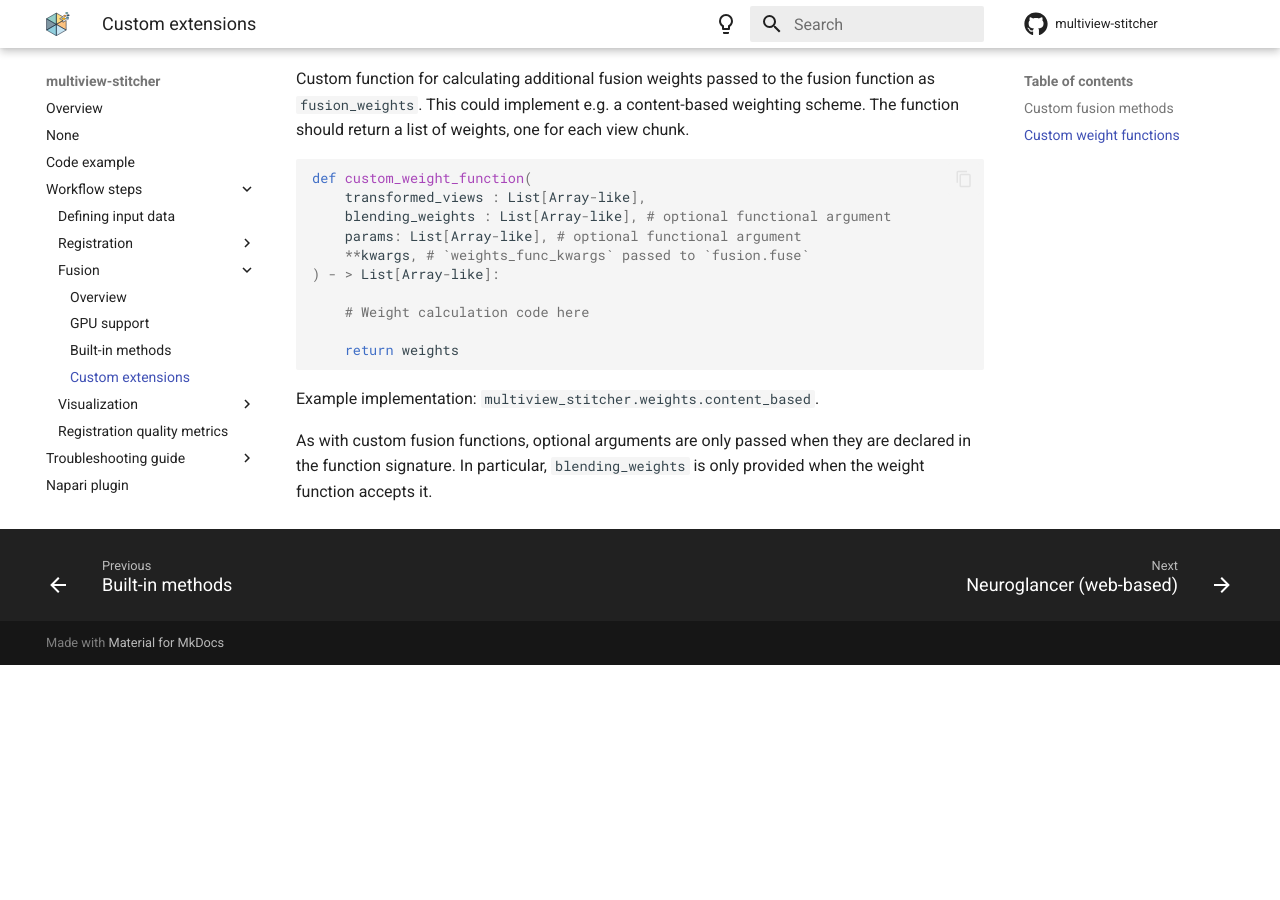
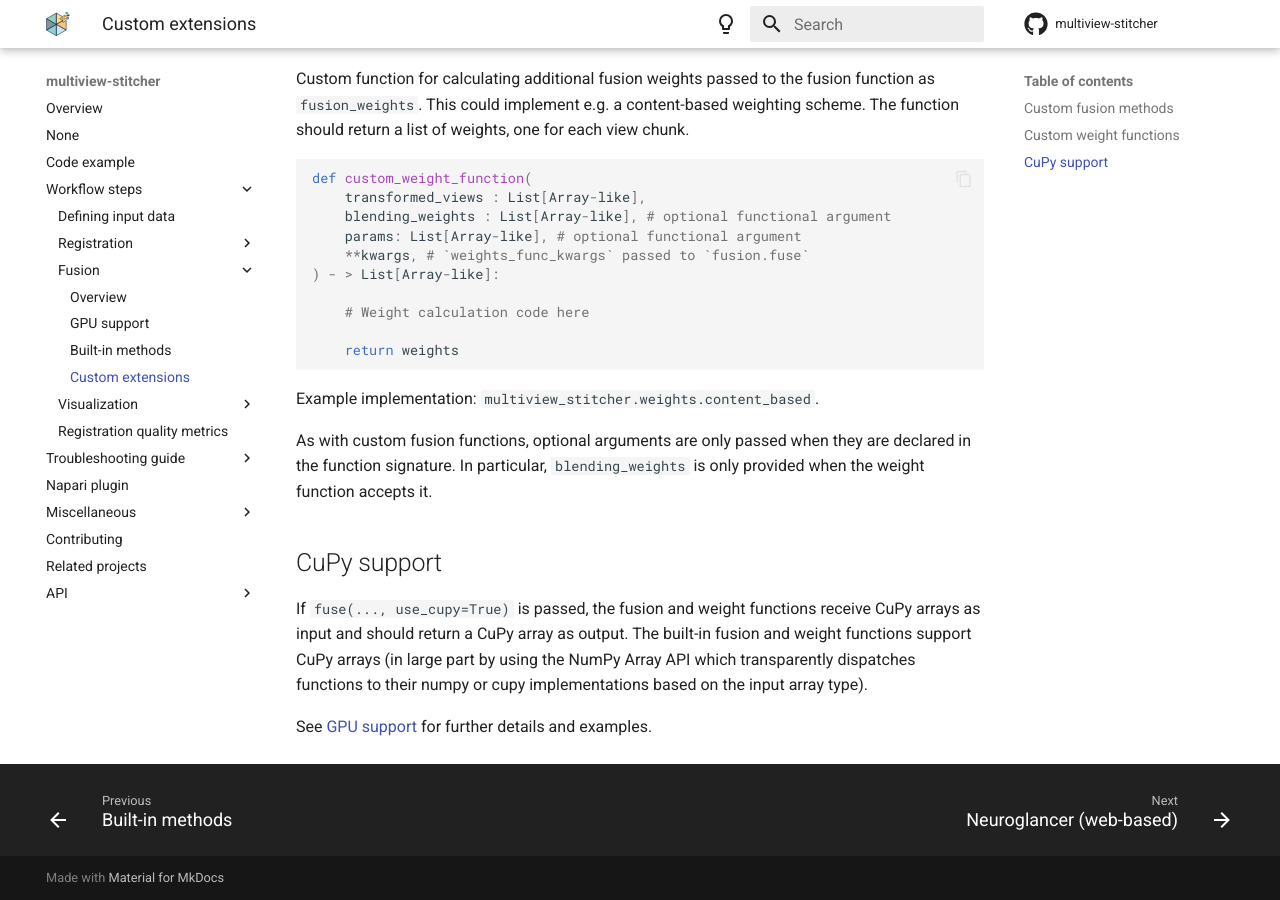
Before and after one commit to multiview-stitcher/multiview-stitcher, an MkDocs documentation site: the page built from docs/extension_api_fusion.md, in a window 1280 px wide and 900 px high, scrolled down 1019 px. Built offline with MkDocs 1.6.1 and Material for MkDocs 9.7.7, drawn with Linux system fonts in a browser that asks for light colours; comment, search, counter and statistics services are not loaded; the version menu is left out; before the commit the page ends 1684 px from its top, so only the background shows below that.

Commit message:
Add cupy comment to fusion custom api

```diff
--- a/docs/extension_api_fusion.md
+++ b/docs/extension_api_fusion.md
@@ -55,3 +55,9 @@
 Example implementation: `multiview_stitcher.weights.content_based`.
 
 As with custom fusion functions, optional arguments are only passed when they are declared in the function signature. In particular, `blending_weights` is only provided when the weight function accepts it.
+
+## CuPy support
+
+If `fuse(..., use_cupy=True)` is passed, the fusion and weight functions receive CuPy arrays as input and should return a CuPy array as output. The built-in fusion and weight functions support CuPy arrays (in large part by using the NumPy Array API which transparently dispatches functions to their numpy or cupy implementations based on the input array type).
+
+See [GPU support](gpu_support.md) for further details and examples.
```
